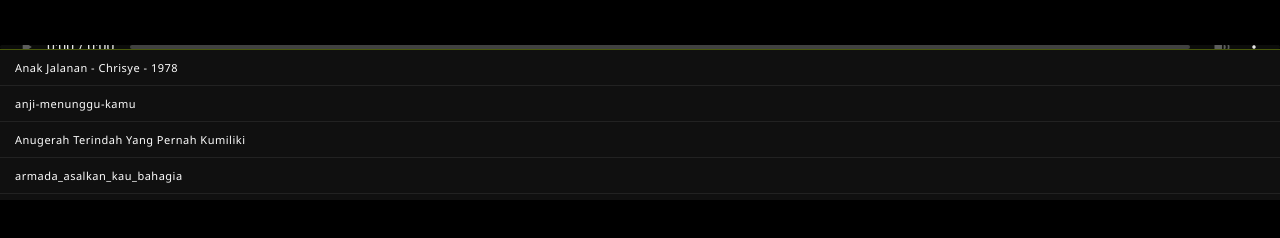
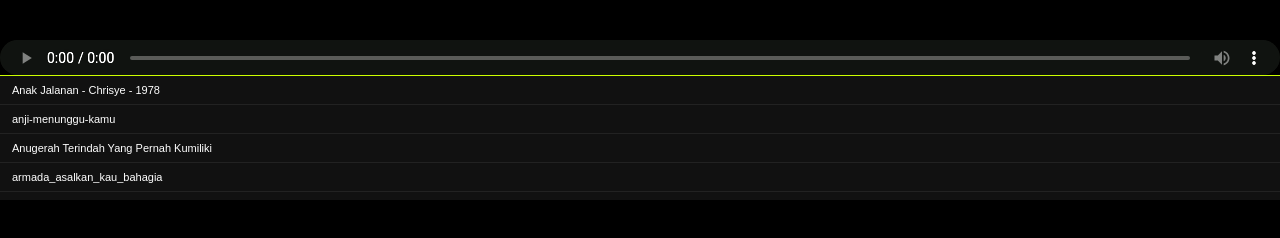
Before and after one commit to punyaaris1-lang/music, a plain HTML site: page index.html in a window 1280 px wide. Drawn offline with Linux system fonts and the light colour scheme.

Commit message:
Update style.css

```diff
--- a/style.css
+++ b/style.css
@@ -5,10 +5,10 @@
 body {
     background-color: #000;
     color: #fff;
-    font-family: 'Segoe UI', sans-serif;
+    font-family: sans-serif;
     margin: 0;
     padding: 0;
-    height: 200px;
+    height: 200px; /* Sesuai frame antrian */
     overflow: hidden;
 }
 
@@ -16,58 +16,44 @@ body {
     height: 200px;
     display: flex;
     flex-direction: column;
-    position: relative;
 }
 
-/* Visualizer sebagai Background agar Hemat Tempat */
+/* Tinggi visualizer dikunci agar tidak menutupi kontrol */
 .visualizer-box {
-    position: absolute;
-    top: 0;
-    left: 0;
-    width: 100%;
-    height: 80px; /* Area atas untuk bar musik */
-    z-index: 1;
-    opacity: 0.6;
+    height: 40px;
+    background: #000;
+    flex-shrink: 0;
 }
 
 #visualizer { width: 100%; height: 100%; }
 
-/* Audio Player Transparan & Tipis */
+/* Tinggi audio dikunci 35px agar timer tidak kepotong */
 audio {
-    position: relative;
-    z-index: 2;
     width: 100%;
     height: 35px;
-    margin-top: 45px; /* Memberi ruang untuk bar di atasnya */
-    filter: invert(1) hue-rotate(80deg) brightness(1.2);
-    opacity: 0.9;
+    flex-shrink: 0;
+    filter: invert(1) hue-rotate(90deg) brightness(1.5);
 }
 
-/* Playlist Mewah dengan Efek Glassmorphism */
+/* Playlist mengambil sisa ruang yang tersedia */
 .playlist-wrapper {
-    position: relative;
-    z-index: 2;
     flex-grow: 1;
-    background: rgba(20, 20, 20, 0.8);
-    backdrop-filter: blur(5px);
-    border-top: 1px solid rgba(204, 255, 0, 0.3);
+    background: #111;
     overflow-y: auto;
+    border-top: 1px solid var(--accent);
 }
 
 ul { list-style: none; padding: 0; margin: 0; }
 
 li {
-    padding: 10px 15px;
+    padding: 8px 12px;
     border-bottom: 1px solid #222;
     cursor: pointer;
     font-size: 11px;
-    letter-spacing: 0.5px;
-    transition: 0.2s;
 }
 
 li.active {
-    background: rgba(204, 255, 0, 0.1);
     color: var(--accent);
     font-weight: bold;
-    border-left: 3px solid var(--accent);
+    background: rgba(204, 255, 0, 0.1);
 }
```
